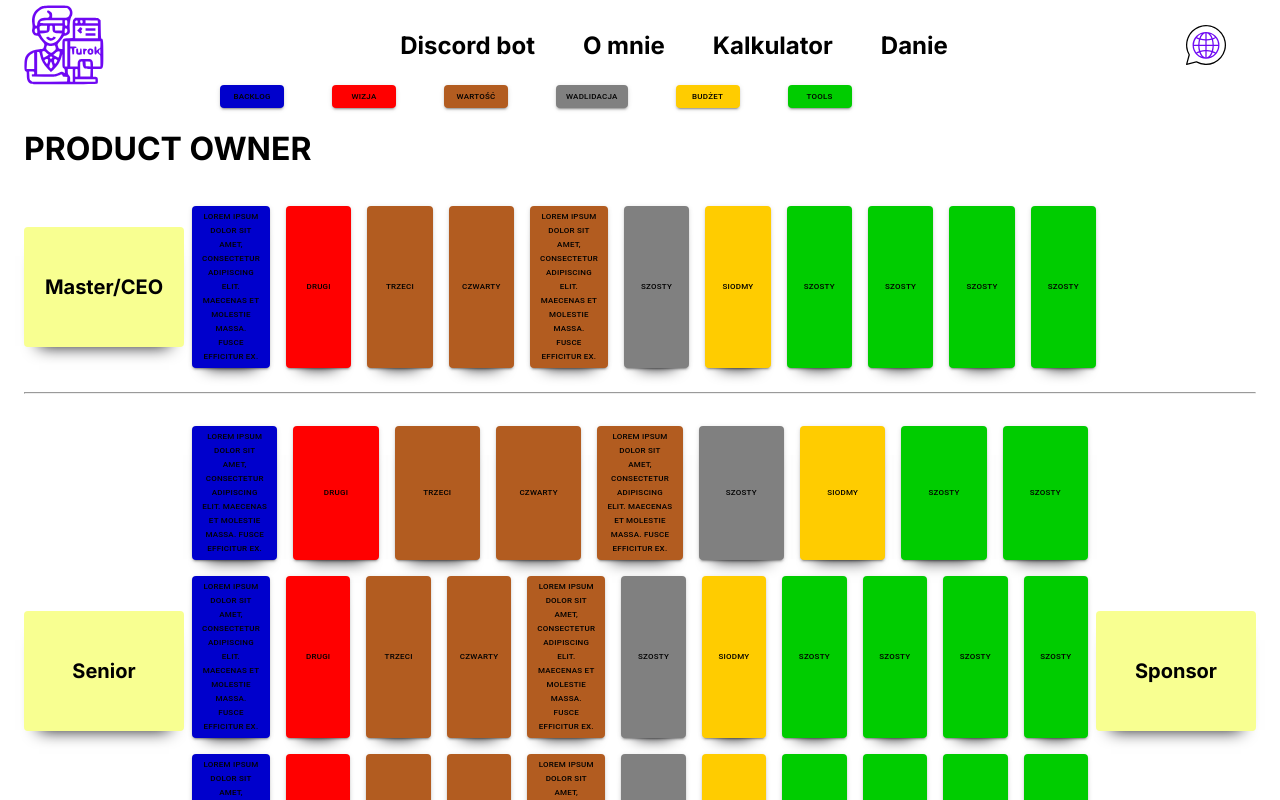
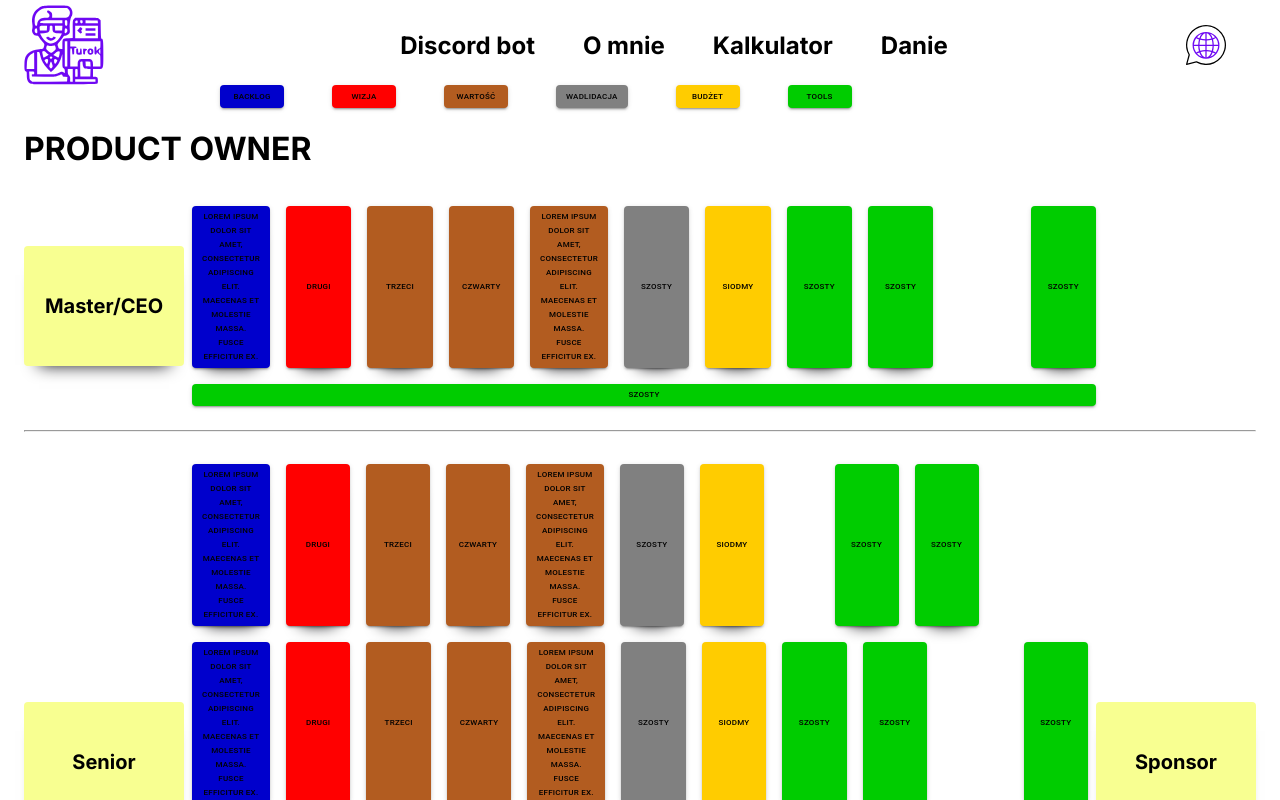
Before and after one commit to Turoczek/portfolio, a Next.js app: page /matrix in a window 1280 px wide. Shown: the top 800 px of the page. Built offline with nearby package versions, Linux system fonts and the light colour scheme.

Commit message:
Kompetencje empty item bugfix

```diff
--- a/src/containers/Matrix/Matrix.tsx
+++ b/src/containers/Matrix/Matrix.tsx
@@ -125,9 +125,10 @@ export const Matrix: FC<MatrixData> = ({
   const [popupText, setPopupText] = useState<string>("a");
   const [rerender, setRerender] = useState<boolean>(false);
   const [isPopupOpen, setPopupOpen] = useState<boolean>(false);
-  const [filters, setFilters] = useState<ItemType[]>(
-    itemLegend.map((el) => el.type)
-  );
+  const [filters, setFilters] = useState<ItemType[]>([
+    ...itemLegend.map((el) => el.type),
+    "empty",
+  ]);
 
   const handleFilter = (type: ItemType) => {
     if (filters.includes(type)) {
```
